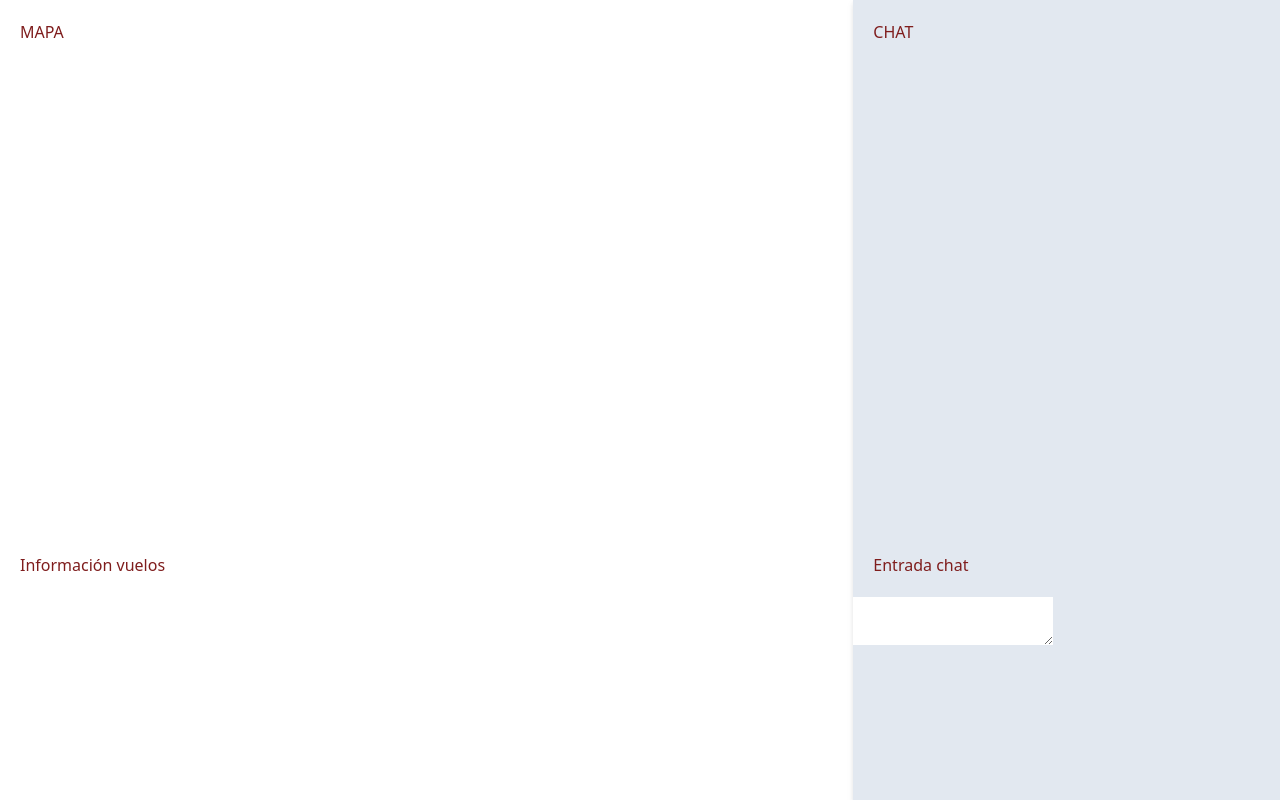
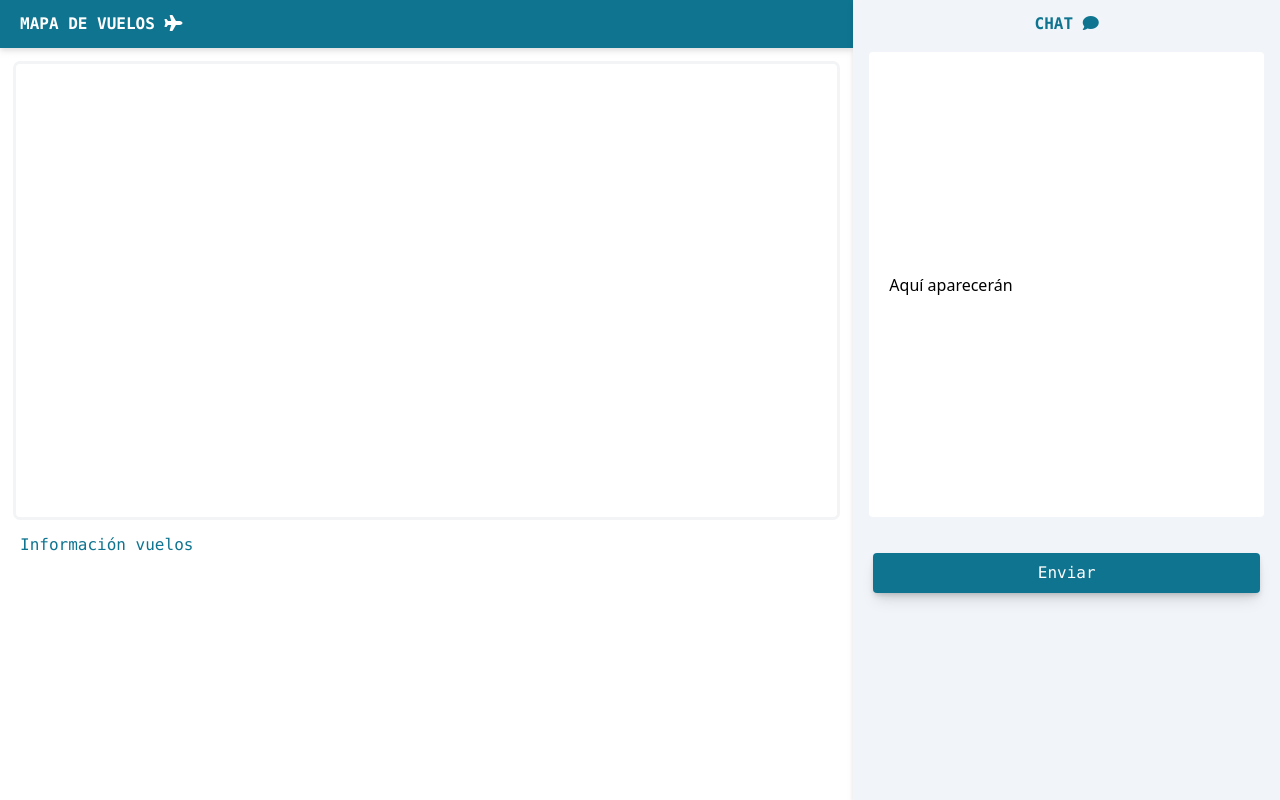
Before and after one commit to CatalinaGoldsack/T1_MapadeVuelos, a plain HTML site: page index.html in a window 1280 px wide. Drawn offline with nearby package versions, Linux system fonts and the light colour scheme.

Commit message:
Avance html

```diff
--- a/index.html
+++ b/index.html
@@ -4,6 +4,7 @@
     <meta charset="UTF-8" />
     <meta http-equiv="X-UA-Compatible" content="IE=edge" />
     <meta name="viewport" content="width=device-width, initial-scale=1.0" />
+    <link rel="stylesheet" href="https://cdnjs.cloudflare.com/ajax/libs/font-awesome/6.2.0/css/all.min.css" integrity="sha512-xh6O/CkQoPOWDdYTDqeRdPCVd1SpvCA9XXcUnZS2FmJNp1coAFzvtCN9BmamE+4aHK8yyUHUSCcJHgXloTyT2A==" crossorigin="anonymous" referrerpolicy="no-referrer" />
     <script src="https://cdn.tailwindcss.com"></script>
 
     <title>T1-Catalina Goldsack</title>
@@ -16,33 +17,34 @@
     </h1> -->
     <div class="w-screen h-screen">
       <div class="flex flex-col md:flex-row h-full">
-        <div class="flex basis-2/3 flex-col">
+        <div class="flex grow flex-col">
           <!---------------------------------------MAPA--------------------------------------------------------->
-          <div class=" grow">
-            <h2 class="text-red-900 p-5">MAPA</h2>
+          <div class="grow flex flex-col">
+            <h2
+              class="font-mono text-white bg-cyan-700 font-bold p-3 pl-5 drop-shadow-md">
+              MAPA DE VUELOS <span class="fas fa-plane"></span>
+            </h2>
+            <div class="place-content-center bg-red rounded grow m-4 outline outline-gray-100"></div>
           </div>
           <!---------------------------------------INFO VUELOS--------------------------------------------------->
-          <div class=" basis-1/3">
-            <h2 class="text-red-900 p-5">Información vuelos</h2>
+          <div class="basis-1/3">
+            <h2 class="font-mono text-cyan-700 pl-5">Información vuelos</h2>
+            <div class="bg-scroll ..."></div>
+
           </div>
           <!------------------------------FIN INFO VUELOS-------------------------------------------------------->
         </div>
-        <div class="flex grow flex-col bg-slate-200 drop-shadow-md	">
+        <div class="flex basis-1/3 flex-col bg-slate-100 drop-shadow-md">
           <!----------------------------------------CHAT-------------------------------------------------->
-          <div class=" grow">
-            <h2 class="text-red-900 p-5">CHAT</h2>
+          <div class="grow flex flex-col">
+            <h2 class="font-mono text-cyan-700 text-center pt-3 font-bold ">CHAT <i class="fa-solid fa-comment"></i>
+            </h2>
+            <div class="place-content-center bg-white rounded grow m-4 p-2 pl-5"> Aquí aparecerán</div>
           </div>
           <!---------------------------------------MENSAJE------------------------------------------------>
-          <div class=" basis-1/3">
-            <h2 class="text-red-900 p-5">Entrada chat </h2>
+          <div class="basis-1/3 flex flex-col">
 
-            <form>
-                <label class="block">
-
-                  <textarea class="border-slate-200 placeholder-slate-400 contrast-more:border-slate-400 contrast-more:placeholder-slate-500"/>
-              </textarea>
-                </label>
-              </form>
+            <button class="font-mono bg-cyan-700 m-5 drop-shadow-md shadow-lg rounded text-white hover:bg-cyan-900 p-2 ">Enviar</button>
           </div>
           <!------------------------------------FIN MENSAJE-------------------------------------------------->
         </div>
```
